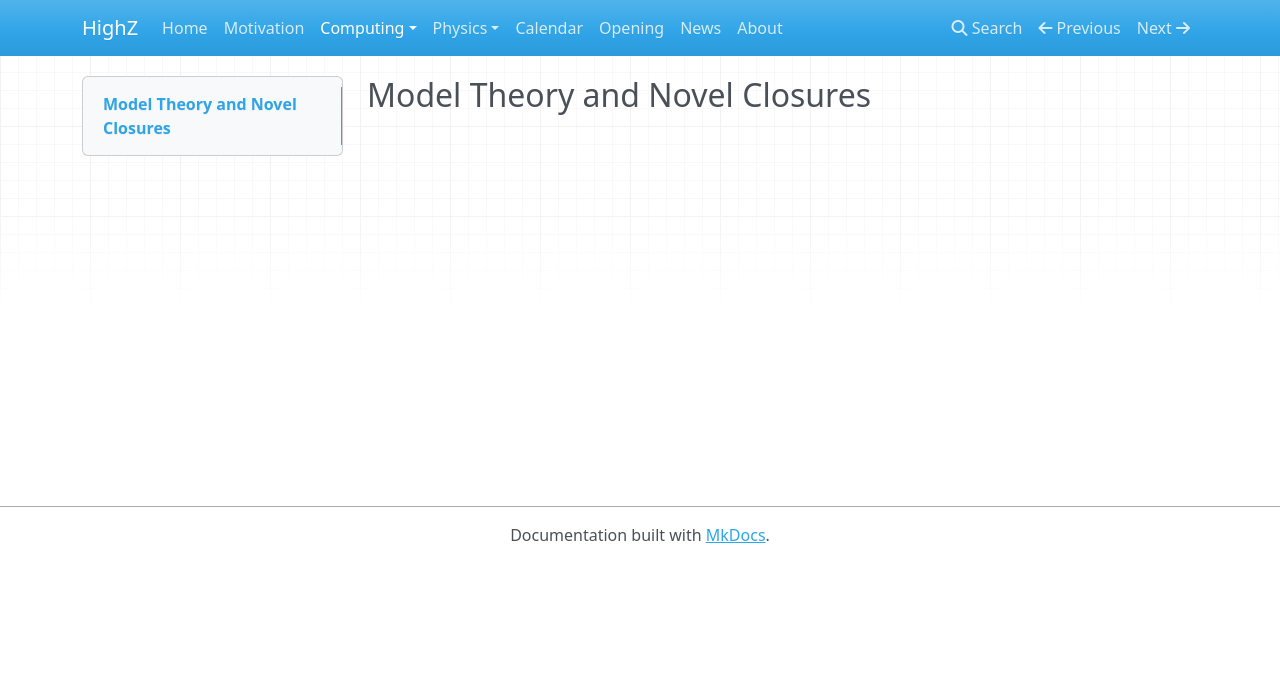
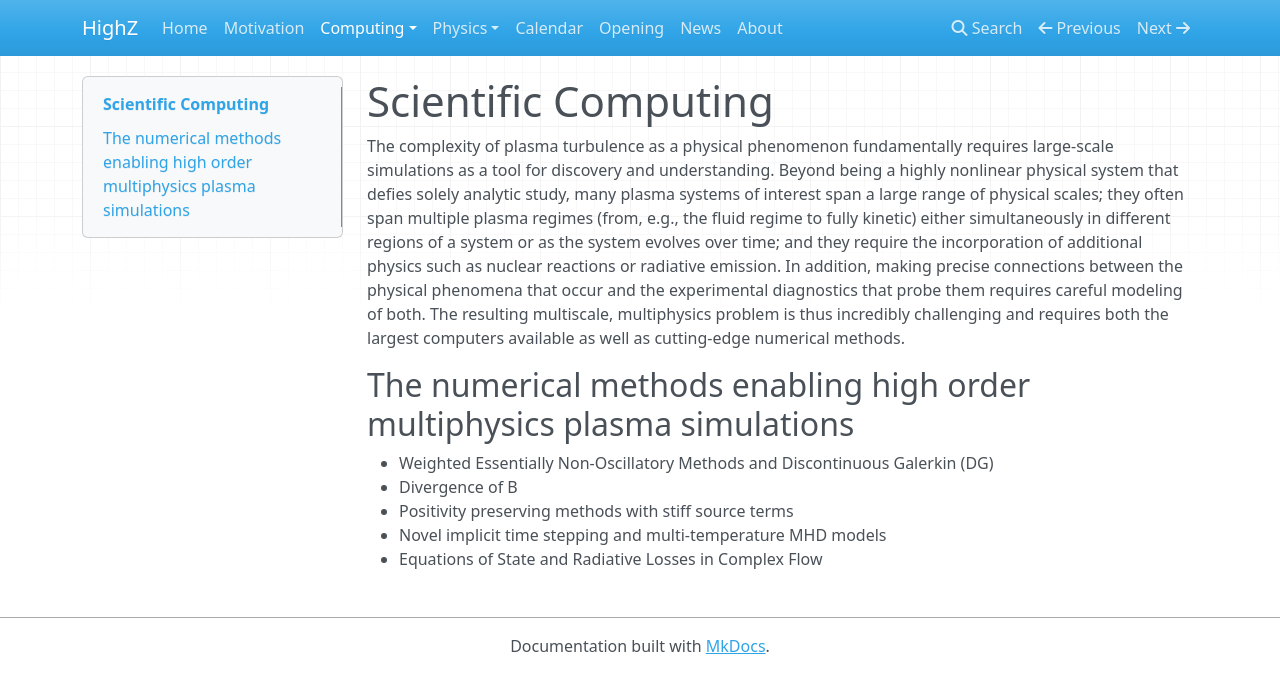
Before and after one commit to HighZ-FIC/highz-fic.github.io, an MkDocs documentation site: the page built from src/cont-fmr.md, in a window 1280 px wide. Shown: the top 693 px of the page. Built offline with MkDocs 1.6.1, drawn with Linux system fonts in a browser that asks for light colours; nearby versions of some CDN libraries.

Commit message:
edit research tabs

```diff
--- a/mkdocs.yml
+++ b/mkdocs.yml
@@ -16,7 +16,9 @@ nav:
   - 'Scientific Machine Learning': SciML.md
   - 'Scalable Open-Source Frameworks': framework.md
 - Physics:
+  - 'Plasma turbulence': Plasma.md
   - 'Magnetic Reconnection': reconnection.md
+  - 'Integrated modeling': modeling.md
 #- Publications: publications.md
 - Calendar: calender.md
 - Opening: opening.md
--- a/src/cont-fmr.md
+++ b/src/cont-fmr.md
@@ -1,8 +1,14 @@
-## Model Theory and Novel Closures
+# Scientific Computing
 
+The complexity of plasma turbulence as a physical phenomenon fundamentally requires large-scale simulations as a tool for discovery and understanding. Beyond being a highly nonlinear physical system that defies solely analytic study, many plasma systems of interest span a large range of physical scales; they often span multiple plasma regimes (from, e.g., the fluid regime to fully kinetic) either simultaneously in different regions of a system or as the system evolves over time; and they require the incorporation of additional physics such as nuclear reactions or radiative emission. In addition, making precise connections between the physical phenomena that occur and the experimental diagnostics that probe them requires careful modeling of both. The resulting multiscale, multiphysics problem is thus incredibly challenging and requires both the largest computers available as well as cutting-edge numerical methods.
 
+## The numerical methods enabling high order multiphysics plasma simulations
 
-
+* Weighted Essentially Non-Oscillatory Methods and Discontinuous Galerkin (DG)
+* Divergence of B
+* Positivity preserving methods with stiff source terms
+* Novel implicit time stepping and multi-temperature MHD models
+* Equations of State and Radiative Losses in Complex Flow
 
 <script type="text/x-mathjax-config">MathJax.Hub.Config({TeX: {equationNumbers: {autoNumber: "all"}}, tex2jax: {inlineMath: [['$','$']]}});</script>
 <script type="text/javascript" src="https://cdnjs.cloudflare.com/ajax/libs/mathjax/2.7.2/MathJax.js?config=TeX-AMS_HTML"></script>
```
Also changed, not shown: src/Plasma.md (added, +9 -0 lines), src/SciML.md (+5 -6 lines), src/framework.md (+3 -2 lines), src/modeling.md (added, +9 -0 lines).
